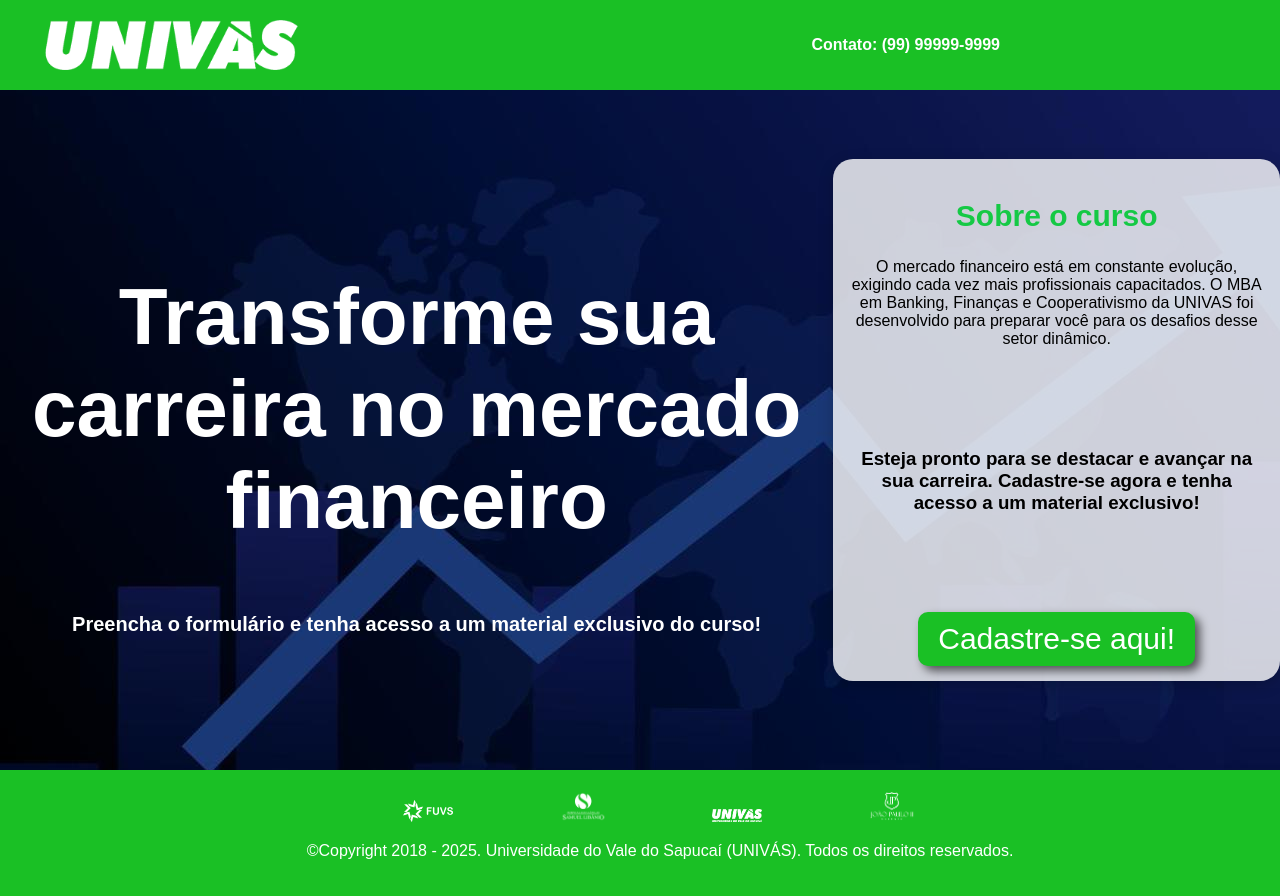
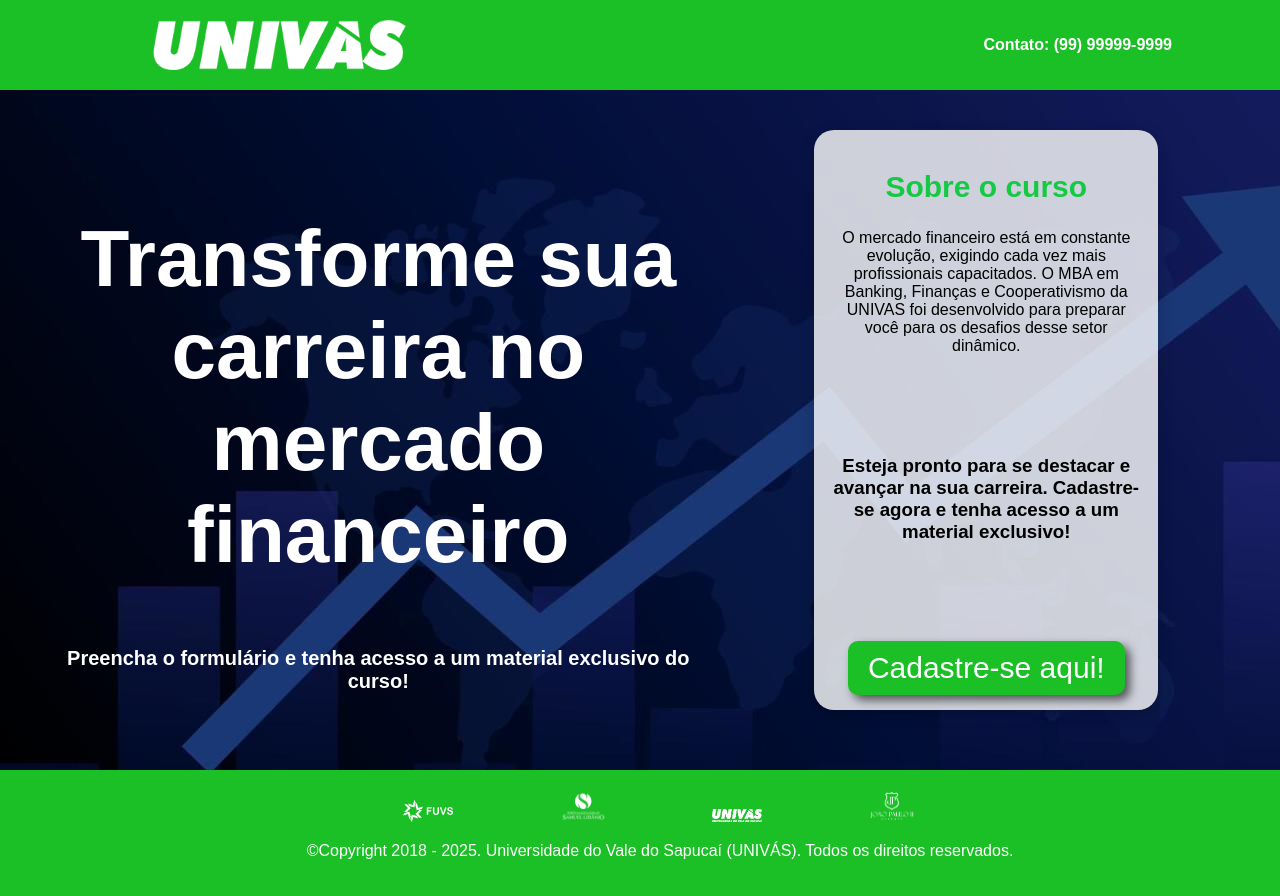
Before and after one commit to JeremiasONunes/landpageMBA, a plain HTML site: page frontend/index.html in a window 1280 px wide. Shown: the top 896 px of the page. Drawn offline with Linux system fonts and the light colour scheme.

Commit message:
Update: update back and front and adjust functions and css

```diff
--- a/frontend/style.css
+++ b/frontend/style.css
@@ -5,15 +5,21 @@
     padding: 0;
     background-color: #f4f4f4;
     color: #333;
+    overflow-x: hidden;
+    box-sizing: border-box;
 }
 
 header {
+    display: flex;
+    flex-direction: column;
+    text-align: center;
+    padding: 20px;
     background-color: #1ac025;
     color: white;
-    padding: 20px 40px;
-    display: flex;
-    justify-content: space-between;
-    align-items: center;
+    position:static;
+    bottom: 0;
+    width: 100%;
+    height: 7%;
 }
 
 .header-container {
@@ -21,6 +27,7 @@
     justify-content: space-between;
     width: 80%;
     align-items: center;
+    margin-left: 10%;
 }
 
 .logo {
@@ -37,6 +44,7 @@
     height: 85vh; /* Reduzi de 100vh para 85vh para evitar scroll */
     align-items: center; /* Centraliza o conteúdo verticalmente */
     justify-content: center; /* Centraliza horizontalmente */
+    margin-left: 5%;
 }
 
 .section1 {
@@ -45,6 +53,7 @@
     text-align: center;
     font-size: 20px;
     font-weight: bold;
+    margin-right: 10%;
 }
 
 .section1-content h1{
@@ -59,6 +68,7 @@
     padding: 15px;
     margin-bottom: 20px;
     border-radius: 20px;
+    margin-right: 10%;
 }
 
 .section2-content{
@@ -115,6 +125,8 @@
     margin-top: 20px;
     margin-bottom: 150px;
     box-shadow: 0px 4px 10px rgba(0, 0, 0, 0.1);
+    margin-left: 20%;
+    margin-right: 20%;
 }
 
 .formulario input {
@@ -123,6 +135,9 @@
     margin: 5px 0;
     border: 1px solid #ccc;
     border-radius: 5px;
+}
+#leadForm{
+    margin-right: 23px;
 }
 
 .botao {
```
Also changed, not shown: BackEnd/src/routes/fileRoutes.js (+1 -21 lines), BackEnd/src/services/dbServices.js (added, +21 -0 lines), BackEnd/src/services/fileService.js (line endings or trailing spaces), 2 other files.
